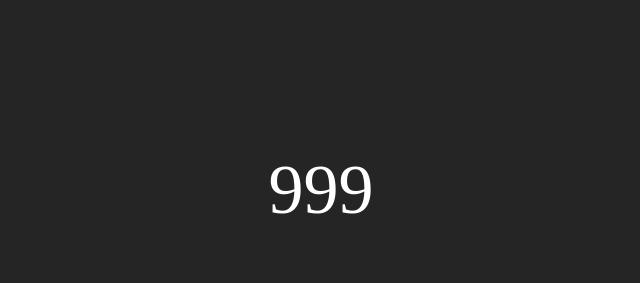
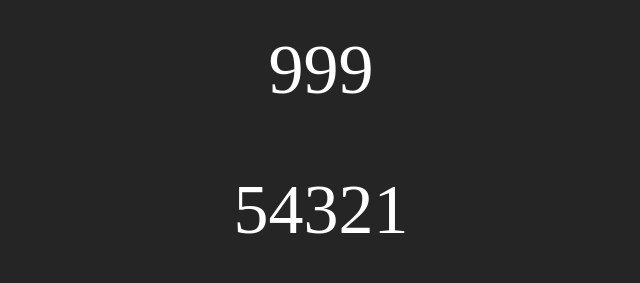
Before and after one commit to masayushi/counter, a plain HTML site: page index.html in a window 1280 px wide. Shown: the top 283 px of the page, without its empty margins (319-959 px from the left). Drawn offline with nearby package versions, Linux system fonts and the light colour scheme.

Commit message:
計數器完成版

```diff
--- a/counter.js
+++ b/counter.js
@@ -4,8 +4,11 @@ $(document).ready(function () {
     // 當視窗捲動時
     $(window).scroll(function () {
 
+        $("*").each(function (index, element) {
+            // element == this 當下搜尋到的元素
+
             // var 變數 = 資料
-    var offset = $("#test").offset();    // 取得元素位移資料
+            var offset = $(this).offset();    // 取得元素位移資料
             var top = offset.top;               //上方
             var left = offset.left;             //左方
 
@@ -15,19 +18,31 @@ $(document).ready(function () {
 
             // console.log("視窗的上方：" + windowTop);
 
+            // 取得參數：數字、時間及位移
+            var number = $(this).attr("data-counter-number");
+            var time = $(this).attr("data-counter-time");
+            var offset = $(this).attr("data-counter-offset");
+
+            //console.log("數字：" + number);
+            //console.log("時間：" + time);
+            //console.log("位移：" + offset);
+
+
             // 判斷式
             // 如果 發生...就會要有...的結果
             // if ( 條件 ) { 程式 }
-   if (windowTop > top) {
+            if (windowTop > top - offset) {
                 //    console.log("開始執行動畫...")
-            $("#test").animate({
-                num : 999   //數字
+                $(this).animate({
+                    num: number                //數字
                 }, {
-                duration: 2000,  //時間
+                    duration: parseInt(time),  //時間
                     step: (now) => {                        //步驟
-                    $("#test").text(Math.floor(now));   //文字(步驟) - Math.floor() 去小數點
+                        $(this).text(Math.floor(now));   //文字(步驟) - Math.floor() 去小數點
                     }
                 })
             }
         });
+
     });
+});
--- a/index.html
+++ b/index.html
@@ -5,13 +5,17 @@
     <meta charset="UTF-8">
     <meta name="viewport" content="width=device-width, initial-scale=1.0">
     <title>網頁計數器</title>
-    <link rel="stylesheet" href="style.css">
+    <link rel="stylesheet" href="./style.css">
 </head>
 
 <body>
-    <div></div>
-    <div></div>
-    <div id="test">0</div>
+    <!-- 參數命名規則如下 -->
+    <!-- data-工具名稱-參數名稱 -->
+    <!-- number 最終數字 -->
+    <!-- time 效果時間 -->
+    <!-- offset 位移 -->
+    <div id="test" data-counter-number="999" data-counter-time="1000" data-counter-offset="100">0</div>
+    <div id="test1" data-counter-number="54321" data-counter-time="500" data-counter-offset="200">0</div>
 
     <!-- JQuery CDN-->
     <script src="https://ajax.googleapis.com/ajax/libs/jquery/3.5.1/jquery.min.js"></script>
--- a/style.scss
+++ b/style.scss
@@ -15,4 +15,5 @@ div {
     text-align: center;
     font-size: 70px;
     padding: 30px 0;
+    margin: 150px 0;
 }
```
Lines whose indentation alone changed are shown as unchanged.
